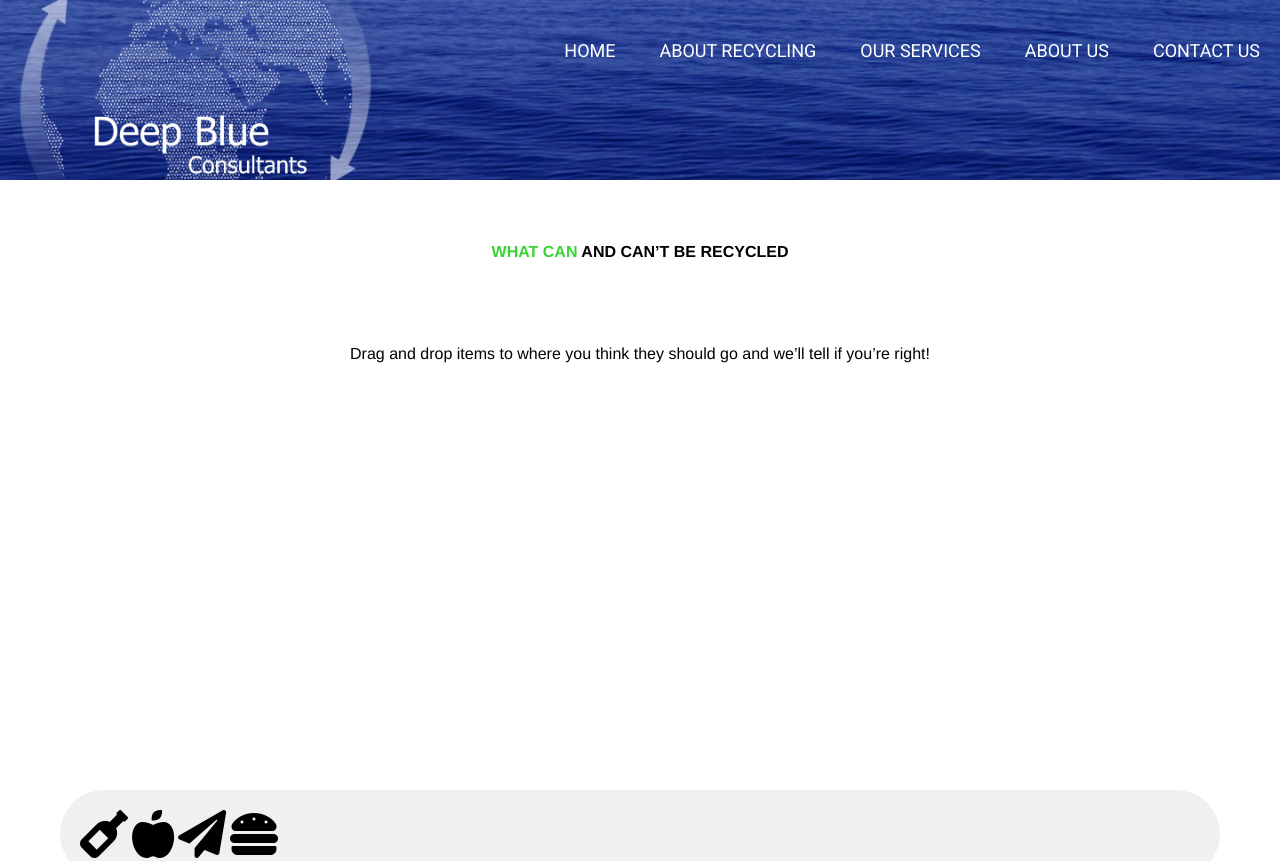
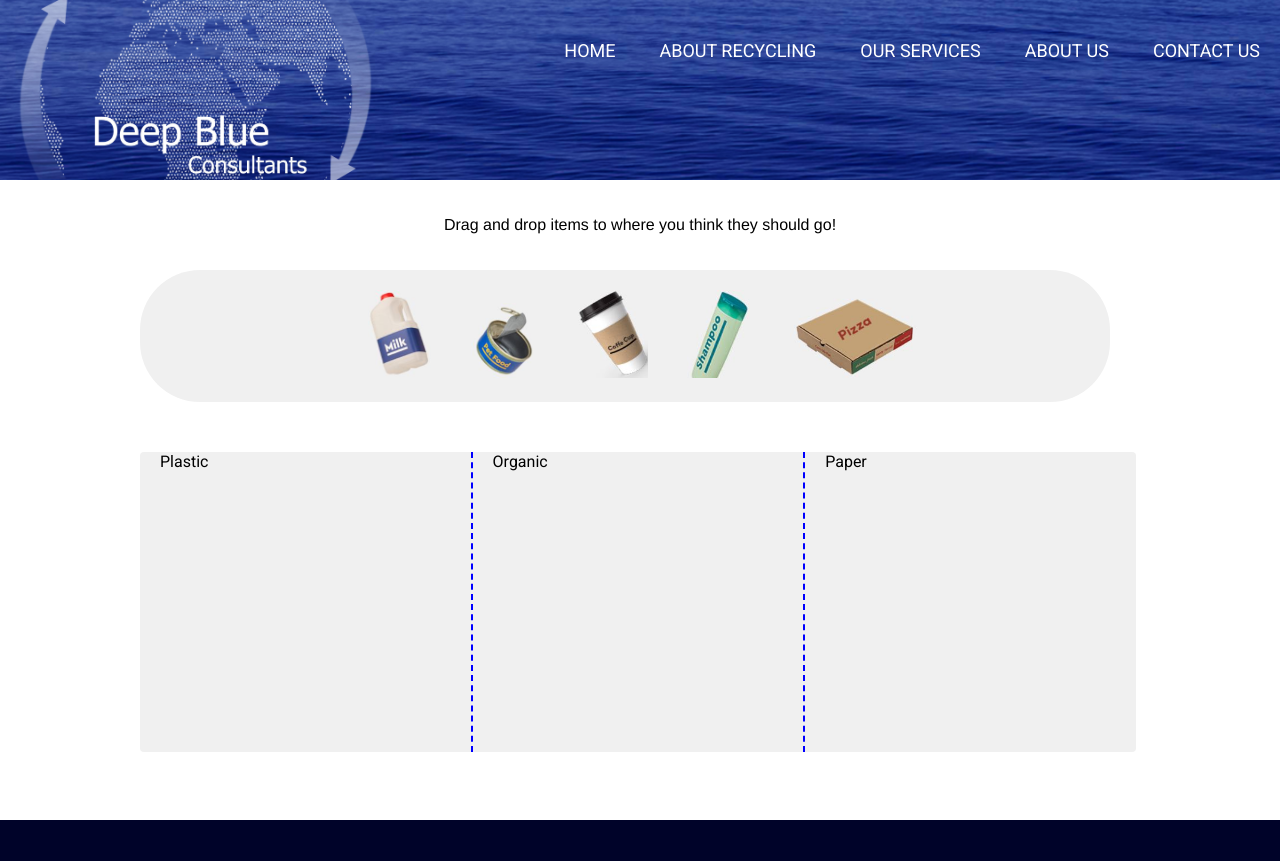
Before and after one commit to x17127271/recyclingconsultant, a plain HTML site: page game.html in a window 1280 px wide. Shown: the top 861 px of the page. Drawn offline with Linux system fonts and the light colour scheme.

Commit message:
add game

```diff
--- a/game.html
+++ b/game.html
@@ -26,7 +26,7 @@
 
             <a href="about.html">ABOUT US</a>
 
-            <a href="Contact.html">CONTACT US</a>
+            <a href="contact.html">CONTACT US</a>
 
             <a href="javascript:void(0);" class="icon" onclick="showResponsive()">
                 <i class="fa fa-bars"></i>
@@ -34,54 +34,50 @@
         </div>
     </header>
     <main>
+        <div class="text-align-center">
+            <p>Drag and drop items to where you think they should go!</p>
+        </div>
         <section>
-            <div class="section-full-width">
-                <h2 class="text-align-center">
-                    <p><span style="color: #38d430;">what can</span> and can’t be recycled</p>
-                </h2>
-                <div class="text-align-center">
-                    <p>Drag and drop items to where you think they should go and we’ll tell if you’re right!</p>
-                </div>
-            </div>
-        </section>
-        <section>
-            <div class="section-full-width">
+            <div class="items-container">
                 <div class="draggable-area">
                     <div id='draggableSpan1' class="draggable draggable-plastic" draggable='true' group="plastic"
                         ondragstart='onDragStart(event);'>
-                        <i class="fas fa-wine-bottle fa-3x"></i>
+                        <div class="img-milk"></div>
                     </div>
 
-                    <div id='draggableSpan2' class=" draggable" draggable='true' group="organic"
+                    <div id='draggableSpan2' class="draggable" draggable='true' group="organic"
                         ondragstart='onDragStart(event);'>
-                        <i class="fas fa-apple-alt fa-3x"></i>
+                        <div class="img-can"></div>
                     </div>
                     <div id='draggableSpan3' draggable='true' class="draggable" group="paper"
                         ondragstart='onDragStart(event);'>
-                        <i class="fas fa-paper-plane fa-3x"></i>
+                        <div class="img-coffe"></div>
                     </div>
                     <div id='draggableSpan4' class="draggable" draggable='true' group="organic"
                         ondragstart='onDragStart(event);'>
-                        <i class="fas fa-hamburger fa-3x"></i>
+                        <div class="img-sam"></div>
+                    </div>
+                    <div id='draggableSpan5' class="draggable" draggable='true' group="organic"
+                        ondragstart='onDragStart(event);'>
+                        <div class="img-pizza"></div>
                     </div>
                 </div>
             </div>
-        </section>
-        <section>
-            <div class="section-full-width">
+
+            <div class="bins-area">
+                <div class="bins-container">
                         <div id="drogZone1" class="bin plastic-bin" ondragover='onDragOver(event);' group='plastic'
                             ondrop='onDrop(event, "plastic");'>
-
-                    plastic
+                            <label>Plastic</label>
                         </div>
                         <div id="drogZone2" class="bin organic-bin" ondragover='onDragOver(event);' group='organic'
                             ondrop='onDrop(event, "organic");'>
-                    organic
+                            <label>Organic</label>
                         </div>
                         <div id="drogZone3" class="bin paper-bin" ondragover='onDragOver(event);' group='paper'
                             ondrop='onDrop(event, "paper");'>
-                    paper
-
+                            <label>Paper</label>
+                        </div>
                 </div>
             </div>
         </section>
@@ -105,7 +101,7 @@
                         <a class="primary" href="about.html">ABOUT US</a>
                     </div>
                 </div>
-                <div>
+                <div class="text-center">
                     <div class="social-icons">
                         <a href="#"><i class="fab fa-facebook-square fa-3x"></i></a>
                         <a href="#"><i class="fab fa-linkedin fa-3x"></i></a>
@@ -113,25 +109,27 @@
                         <a href="#"><i class="fab fa-twitter-square fa-3x"></i></a>
                     </div>
                 </div>
+                <div>
+
+                </div>
             </div>
             <hr>
             <div class="footer-content-legals">
                 <div class="footer-content-legals-content">
                     <div>
                         <ul class="footer-list">
-                            <li><a href="terms.html">Terms</a></li>
-                            <li><a href="privacy.html">Privacy</a></li>
-                            <li><a href="privacy.html#cookies">Cookies</a></li>
+                            <li><a href="#">Terms</a></li>
+                            <li><a href="#">Privacy</a></li>
+                            <li><a href="#">Cookies</a></li>
                         </ul>
                     </div>
                     <p>
-                        © 2019 Deep Blue Consultants
+                        © 2019 Waste Management Consultant
                     </p>
                 </div>
             </div>
         </div>
     </footer>
-
     <script>
         function showResponsive() {
             var navBar = document.getElementById("navBar");
--- a/resources/css/game.css
+++ b/resources/css/game.css
@@ -1,47 +1,107 @@
-#drogZone1,
-#drogZone2,
-#drogZone3
-{
-    float: left;
+
+
+
+.bins-container {
+    margin-left: 40px;
+}
+
+.bins-area {
+    margin-left: 100px;
+    margin-top: 50px;
+}
+
+.img-milk {
+    height: 88px;
+    width: 63px;
+    background-image: url(../images/milk.JPG);
+    background-size: cover;
+}
+
+.img-coffe {
+    height: 88px;
+    width: 74px;
+    background-image: url(../images/coffe.JPG);
+    background-size: cover;
+}
+
+.img-sam {
+    height: 88px;
+    width: 63px;
+    background-image: url(../images/sam.JPG);
+    background-size: cover;
+}
+
+.img-pizza {
+    height: 88px;
+    width: 128px;
+    background-image: url(../images/pizza.JPG);
+    background-size: cover;
+}
+
+.img-can {
+  height: 75px;
+  width: 63px;
+  background-image: url(../images/cann.JPG);
+  background-size: cover;
+}
+
+.bins-container label {
+  text-align: center;
+  padding: 20px;
 }
 
 .draggable {
   display: inline-block;
   cursor: pointer;
+  padding-left: 36px;
 }
 
 .draggable-area {
   background: #f0f0f0;
   border-radius: 60px;
   padding: 20px;
-    margin: 60px;
-    align-items: center;
+  margin-left: 140px;
+  margin-right: 170px;
+}
+
+.items-container {
+    text-align: center;
 }
 
 .text-align-center {
   text-align: center;
 }
 
+.header-bin {
+
+}
+
 .plastic-bin {
-    /* border: 2px solid yellow;    */
-    background-color: #ecfe3a87;
-    height: 100px;
-    width: 100px;
+  background-color: #f0f0f0;
+  height: 300px;
+  width: 29%;
+  border-top-left-radius: 4px;
+  border-bottom-left-radius: 4px;
+  float: left;
 }
 
 .paper-bin {
-    border: 2px solid blue;
-    background-color: #0c0df36b;
-    height: 100px;
-    width: 100px;
+  background-color: #f0f0f0;
+  height: 300px;
+  width: 29%;
+  border-top-right-radius: 4px;
+  border-bottom-right-radius: 4px;
+  float: left;
 }
 
 .organic-bin {
-    border: 2px solid black;
-    height: 100px;
-    width: 100px;
+  background-color: #f0f0f0;
+  height: 300px;
+  width: 29%;
+  border-right: 2px dashed blue;
+  border-left: 2px dashed blue;
+  float: left;
 }
-
 
 /* The Modal (background) */
 .modal {
--- a/resources/js/game.js
+++ b/resources/js/game.js
@@ -5,7 +5,7 @@ function onDrop(event, group) {
 
     const draggableElement = document.getElementById(id);
     if (validationDrop(draggableElement, group)) {
-        openModal('Grupo no correcto');
+        openModal('This item does not belong to this group.');
         return;
     }
 
```
Also changed, not shown: resources/images/cann.JPG (added), resources/images/coffe.JPG (added), resources/images/juice.JPG (added), resources/images/milk.JPG (added), resources/images/pizza.JPG (added), resources/images/sam.JPG (added), resources/images/soup.JPG (added). Lines whose indentation alone changed are shown as unchanged.
